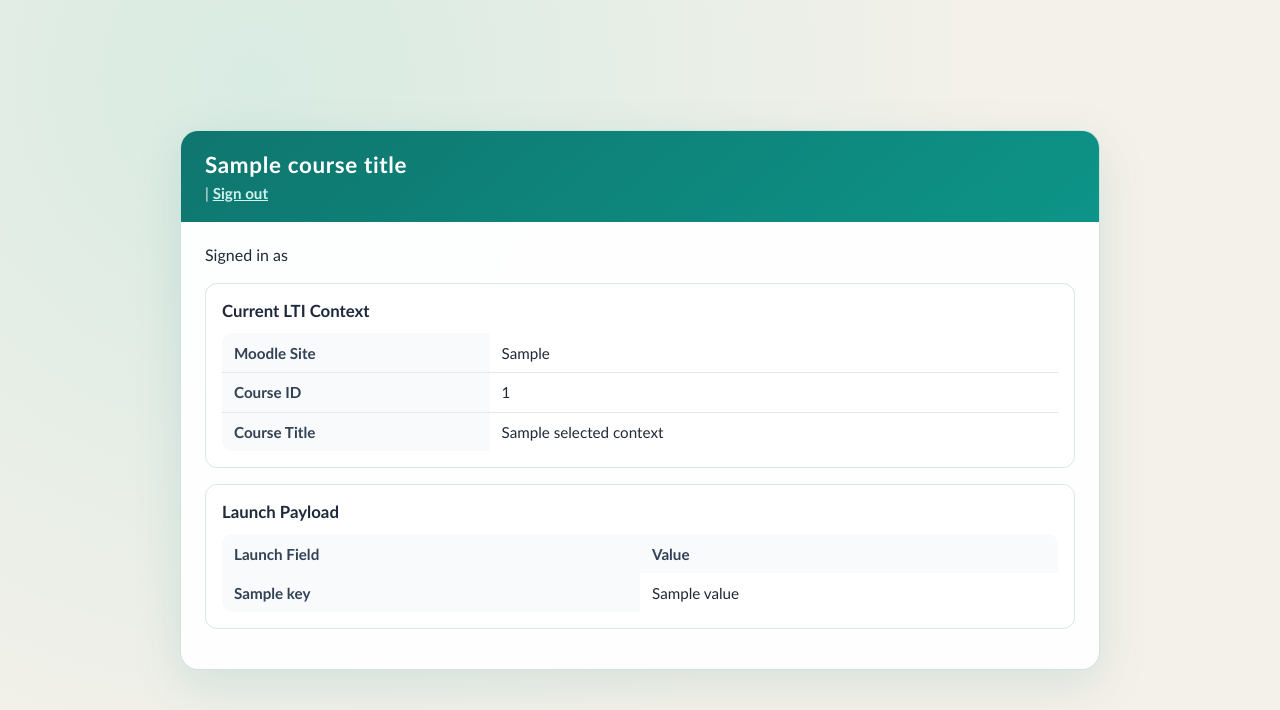
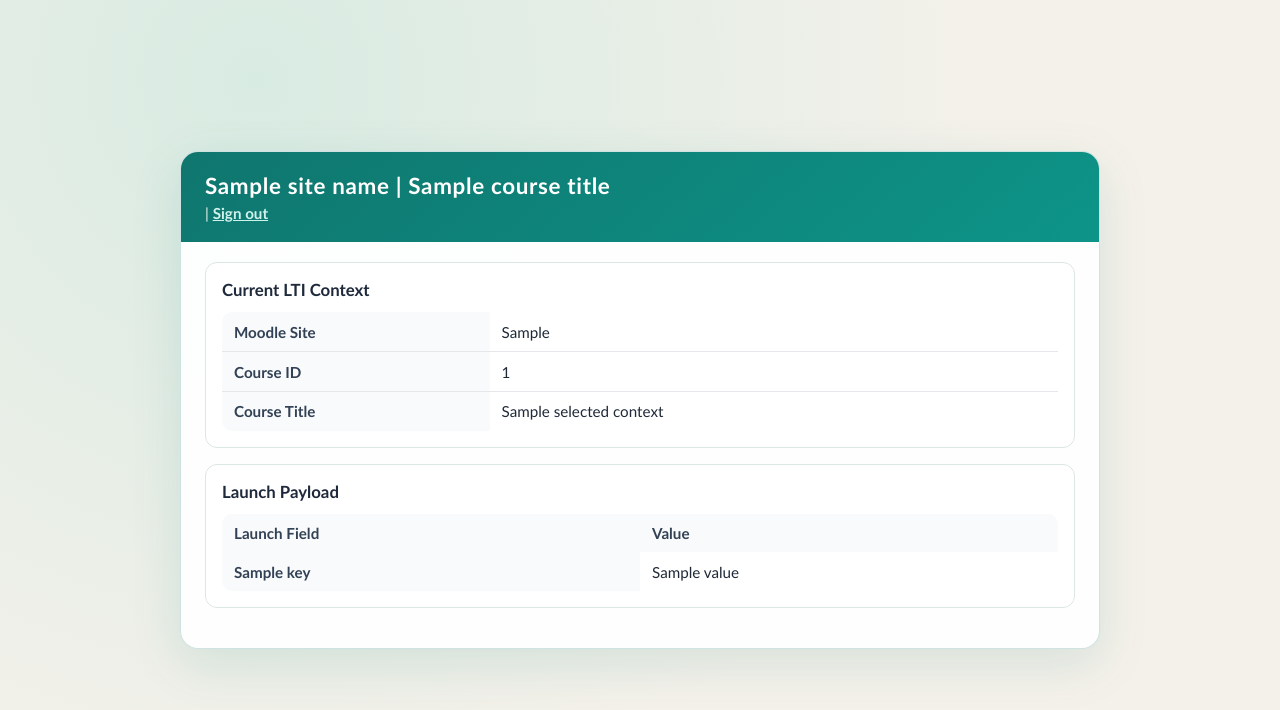
Before and after one commit to frautn/owui-lti1.1-manager, a Django app: template app/templates/app/home.html in a window 1280 px wide. Shown: the top 710 px of the page. Run offline with Django 5.2, Linux system fonts and the light colour scheme; the template is opened without the code that fills it: most values are stand-ins (such as "Sample title", 1, 10 or a date in 2020).

Commit message:
Custom school name

```diff
--- a/app/models.py
+++ b/app/models.py
@@ -5,6 +5,7 @@ class LtiCourseContext(models.Model):
 	moodle_site = models.CharField(max_length=255)
 	course_id = models.CharField(max_length=255)
 	course_title = models.CharField(max_length=255, blank=True)
+	custom_moodle_site = models.CharField(max_length=255, null=True, blank=False, help_text="Optional custom Moodle site name for display purposes.")
 	created_at = models.DateTimeField(auto_now_add=True)
 	updated_at = models.DateTimeField(auto_now=True)
 
@@ -18,5 +19,8 @@ class LtiCourseContext(models.Model):
 
 	def __str__(self) -> str:
 		if self.course_title:
-			return f"{self.moodle_site} - {self.course_title} ({self.course_id})"
+			if self.custom_moodle_site:
+				return f"{self.custom_moodle_site} - {self.course_title} ({self.course_id})"
+			else:
+				return f"{self.moodle_site} - {self.course_title} ({self.course_id})"
 		return f"{self.moodle_site} - {self.course_id}"
--- a/app/templates/app/home.html
+++ b/app/templates/app/home.html
@@ -2,17 +2,13 @@
 
 {% block content %}
     <header>
-      <h1>{{ course_title }}</h1>
+      <h1>{{ site_name }} | {{ course_title }}</h1>
       <p>
         {{ user.get_full_name|default:user.username }}
         | <a href="{% url 'logout' %}" style="color: #e6fffa; font-weight: 700;">Sign out</a>
       </p>
     </header>
     <section class="content">
-      <p class="meta">
-        Signed in as <strong>{{ user.get_full_name|default:user.username }}</strong>
-        {% if user.email %}({{ user.email }}){% endif %}
-      </p>
 
       <style>
         .panel {
@@ -118,7 +114,7 @@
                 <option value="">Select a course...</option>
                 {% for ctx in course_contexts %}
                   <option value="{{ ctx.id }}" {% if selected_context and selected_context.id == ctx.id %}selected{% endif %}>
-                    {{ ctx.moodle_site }} | {{ ctx.course_title|default:ctx.course_id }}
+                    {% if ctx.custom_moodle_site %}{{ ctx.custom_moodle_site }}{% else %}{{ ctx.moodle_site }}{% endif %} | {{ ctx.course_title|default:ctx.course_id }}
                   </option>
                 {% endfor %}
               </select>
```
Also changed, not shown: app/views.py (+8 -0 lines), app/migrations/0002_lticoursecontext_custom_moodle_site.py (added).
